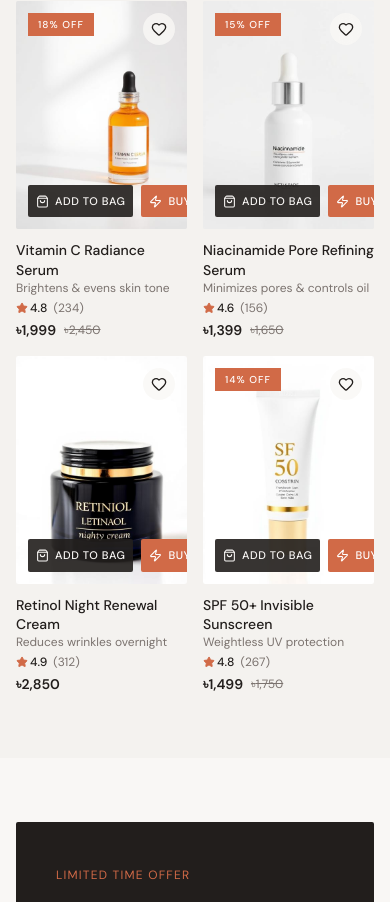
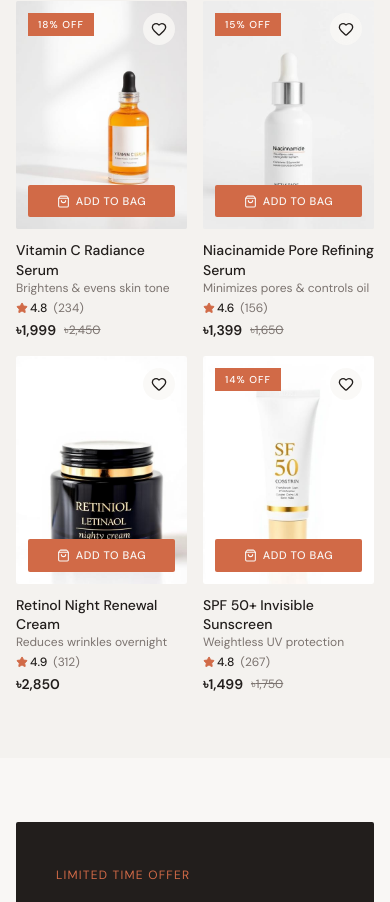
Before and after one commit to forhadreza43/glowsera-client, a Next.js app: page / in a window 390 px wide. Shown: the part 1761-2663 px from the top of the page. Built offline with nearby package versions, Linux system fonts and the light colour scheme.

Commit message:
fixed button

```diff
--- a/components/product/ProductCard.tsx
+++ b/components/product/ProductCard.tsx
@@ -63,13 +63,13 @@ const ProductCard = ({ product }: ProductCardProps) => {
             <div className="absolute bottom-3 left-3 right-3 z-10 flex gap-2 md:opacity-0 md:group-hover:opacity-100 transition-all duration-300">
               <button
                 onClick={(e) => { e.preventDefault(); addItem(product); }}
-                className="text-nowrap flex-1 flex items-center justify-center gap-1.5 bg-foreground/90 text-background py-2 text-[11px] tracking-wider uppercase font-body font-medium rounded-sm hover:bg-foreground transition-colors px-2"
+                className="text-nowrap flex-1 flex items-center justify-center gap-1.5 bg-rose-gold md:bg-foreground/90 text-background py-2 text-[11px] tracking-wider uppercase font-body font-medium rounded-sm md:hover:bg-foreground transition-colors px-2"
               >
                 <ShoppingBag size={13} /> Add to Bag
               </button>
               <button
                 onClick={handleBuyNow}
-                className="px-2 text-nowrap flex-1 flex items-center justify-center gap-1.5 bg-rose-gold text-accent-foreground py-2 text-[11px] tracking-wider uppercase font-body font-medium rounded-sm hover:bg-rose-gold/90 transition-colors"
+                className="hidden md:flex px-2 text-nowrap flex-1 items-center justify-center gap-1.5 bg-rose-gold text-accent-foreground py-2 text-[11px] tracking-wider uppercase font-body font-medium rounded-sm hover:bg-rose-gold/90 transition-colors"
               >
                 <Zap size={13} /> Buy Now
               </button>
--- a/pages/CheckoutPage.tsx
+++ b/pages/CheckoutPage.tsx
@@ -88,7 +88,7 @@ const CheckoutPage = () => {
               <div className="space-y-4">
                 {items.map((item: CartItem) => (
                   <div key={item.product.id} className="flex items-center gap-4">
-                    <div className="w-16 h-16 bg-secondary rounded-sm flex-shrink-0" />
+                    <div className="w-16 h-16 bg-secondary rounded-sm shrink-0" />
                     <div className="flex-1">
                       <p className="text-sm font-body font-medium">{item.product.name}</p>
                       <p className="text-xs text-muted-foreground font-body">Qty: {item.quantity}</p>
```
